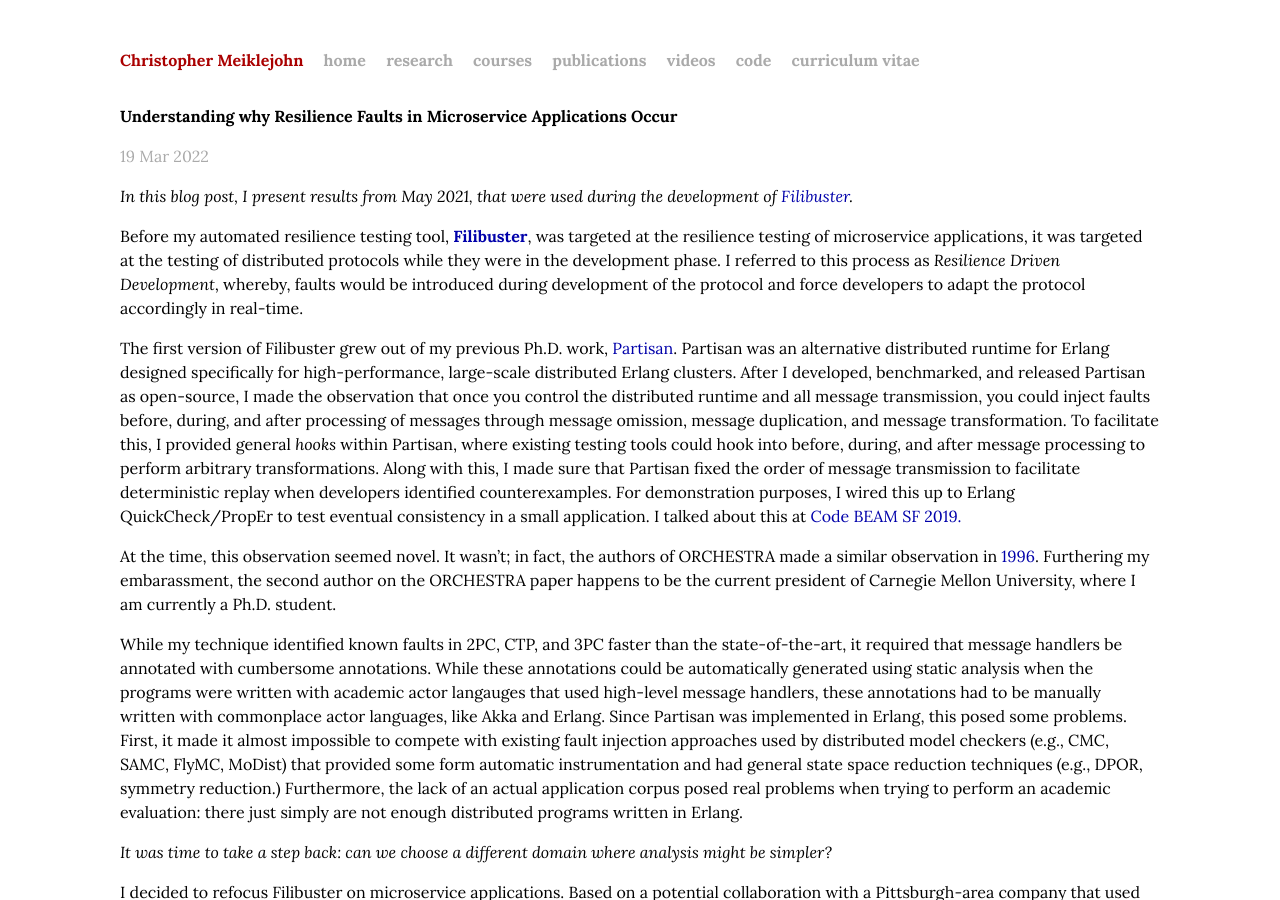
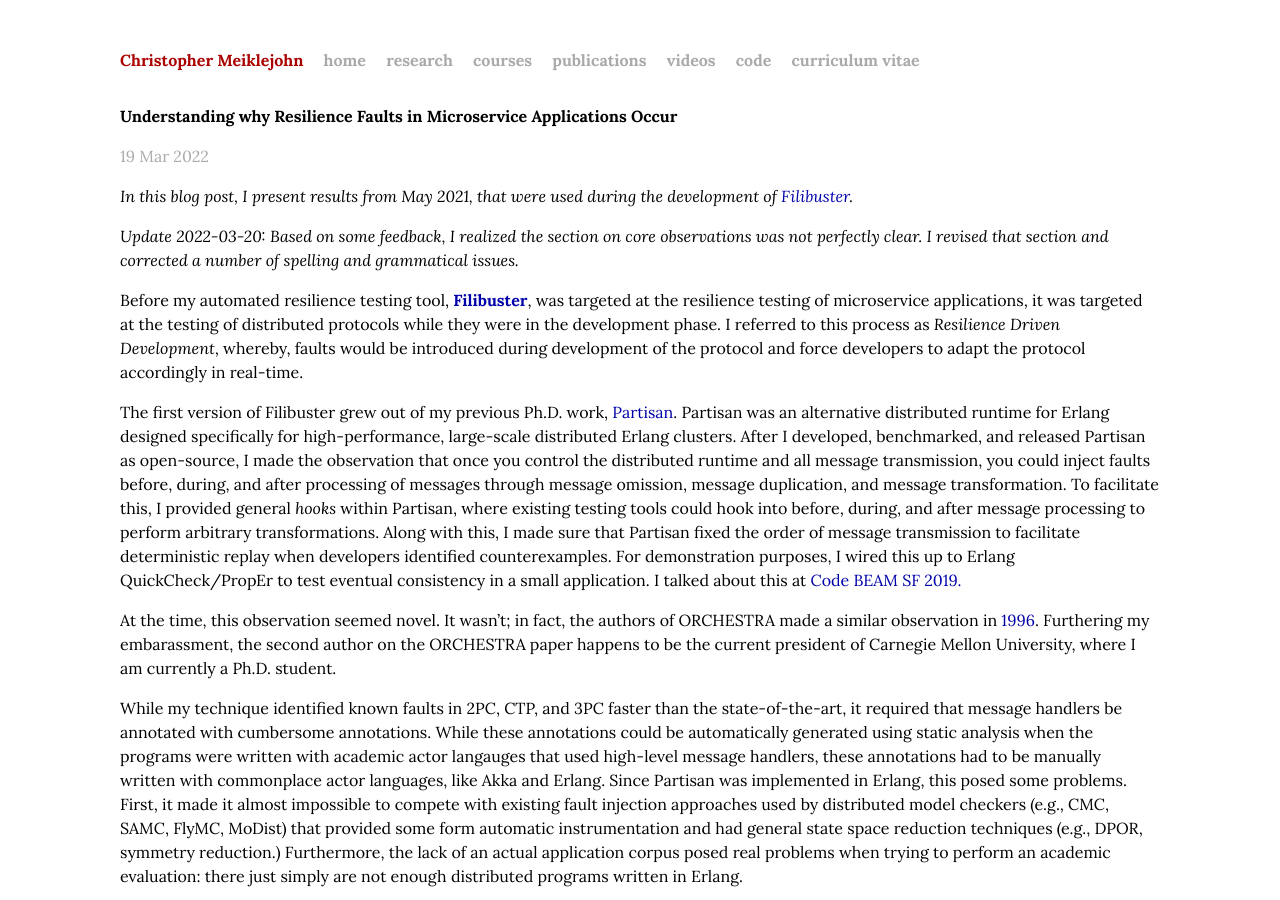
Before and after one commit to cmeiklejohn/cmeiklejohn.github.io, a Jekyll site: the page built from _posts/2022-03-19-understanding-faults.markdown, in a window 1280 px wide and 900 px high. Built offline with Jekyll 4.4.1, drawn with Linux system fonts in a browser that asks for light colours; some web fonts are replaced.

Commit message:
prototype

```diff
--- a/_posts/2022-03-19-understanding-faults.markdown
+++ b/_posts/2022-03-19-understanding-faults.markdown
@@ -8,6 +8,8 @@
 
 _In this blog post, I present results from May 2021, that were used during the development of
 [Filibuster](http://filibuster.cloud)._
+
+_Update 2022-03-20: Based on some feedback, I realized the section on core observations was not perfectly clear.  I revised that section and corrected a number of spelling and grammatical issues._
 
 Before my automated resilience testing tool,
 **[Filibuster](http://filibuster.cloud)**, was targeted at the resilience
```
